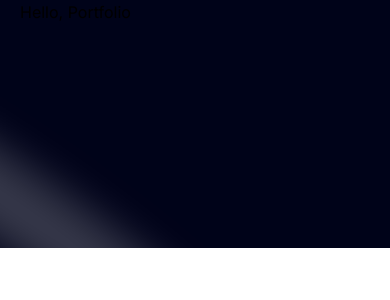
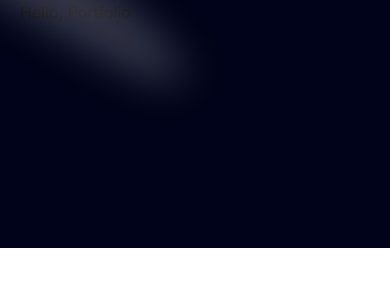
Before and after one commit to Stiflerzak/HilaryPortfolio, a Next.js app: page / in a window 390 px wide. Shown: the top 300 px of the page. Built offline with nearby package versions, Linux system fonts and the light colour scheme.

Commit message:
Added the Spotlight color

```diff
--- a/components/Hero.tsx
+++ b/components/Hero.tsx
@@ -3,7 +3,9 @@ import { Spotlight } from "./ui/Spotlight"
 const Hero = () => {
   return (
     <div className="pb-20 pt-36">
-       <Spotlight/>
+       <Spotlight className="-top-40 -left-10
+       md:-left-32 md:-top-20 h-screen" fill="white"/>
+
 
         </div>
   )
```
